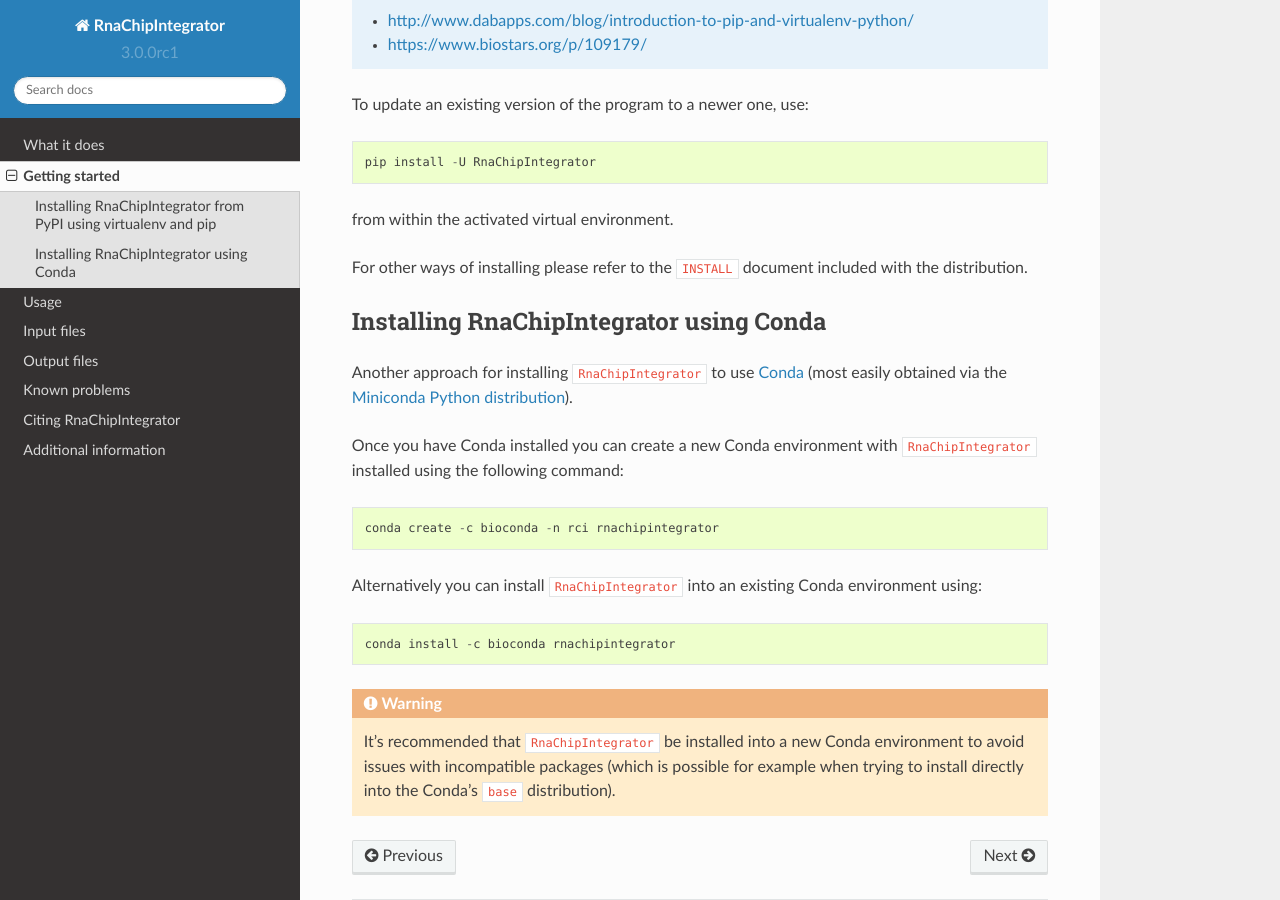
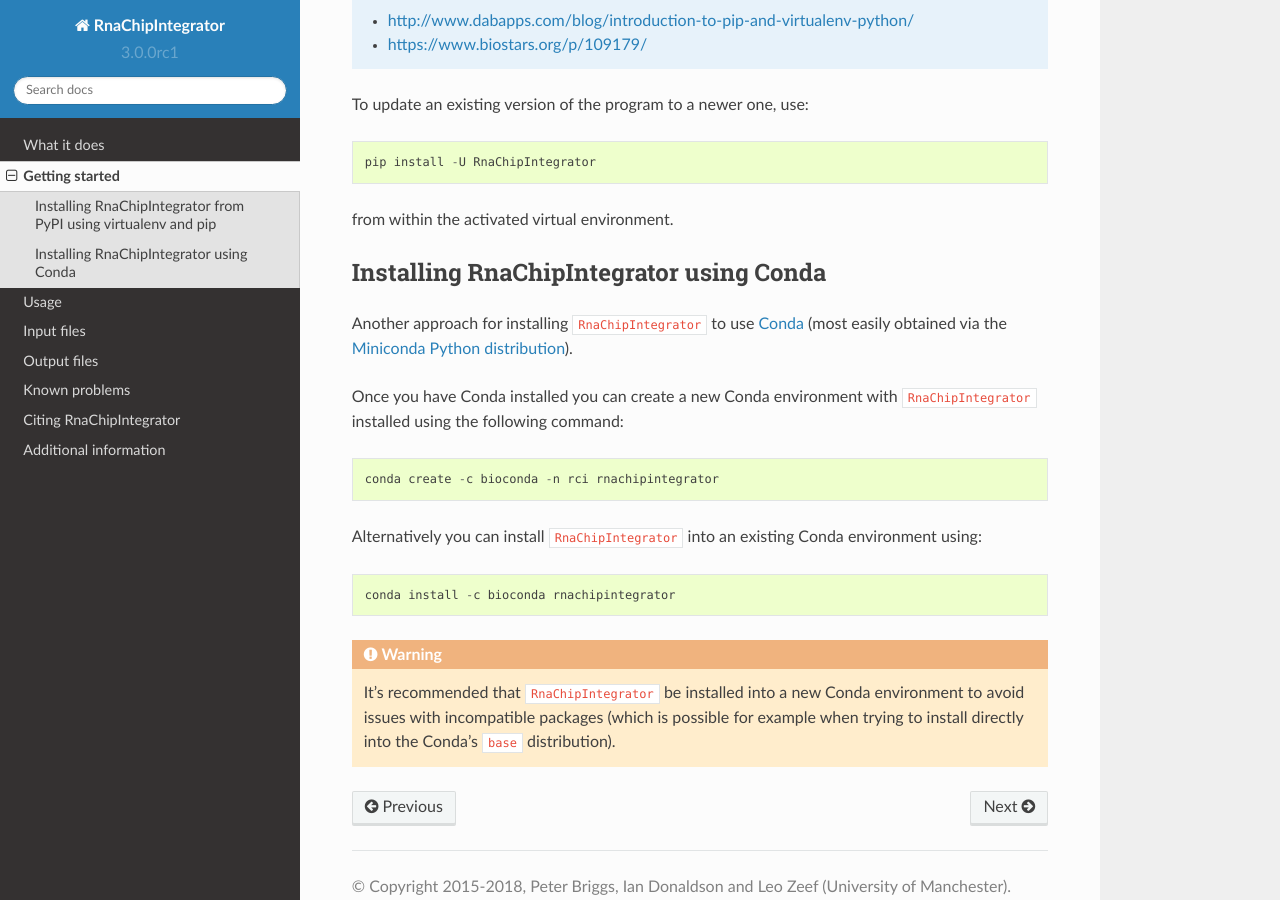
Before and after one commit to fls-bioinformatics-core/RnaChipIntegrator, a Sphinx documentation site: the page built from docs/install.rst, in a window 1280 px wide and 900 px high, scrolled down 1015 px. Built offline with Sphinx 7.4.7 and the Read the Docs theme 2.0.0, drawn with Linux system fonts in a browser that asks for light colours.

Commit message:
Drop the 'INSTALL' file from the repo.

```diff
--- a/docs/install.rst
+++ b/docs/install.rst
@@ -58,9 +58,6 @@
 
 from within the activated virtual environment.
 
-For other ways of installing please refer to the ``INSTALL`` document
-included with the distribution.
-
 ----------------------------------------
 Installing RnaChipIntegrator using Conda
 ----------------------------------------
--- a/setup.py
+++ b/setup.py
@@ -72,7 +72,6 @@
     data_files = [ ('RnaChipIntegrator',
                     ['README.rst',
                      'LICENSE',
-                     'INSTALL',
                      'CHANGELOG.rst']),],
     include_package_data=True,
     zip_safe = False
```
Also changed, not shown: 1 other file.
